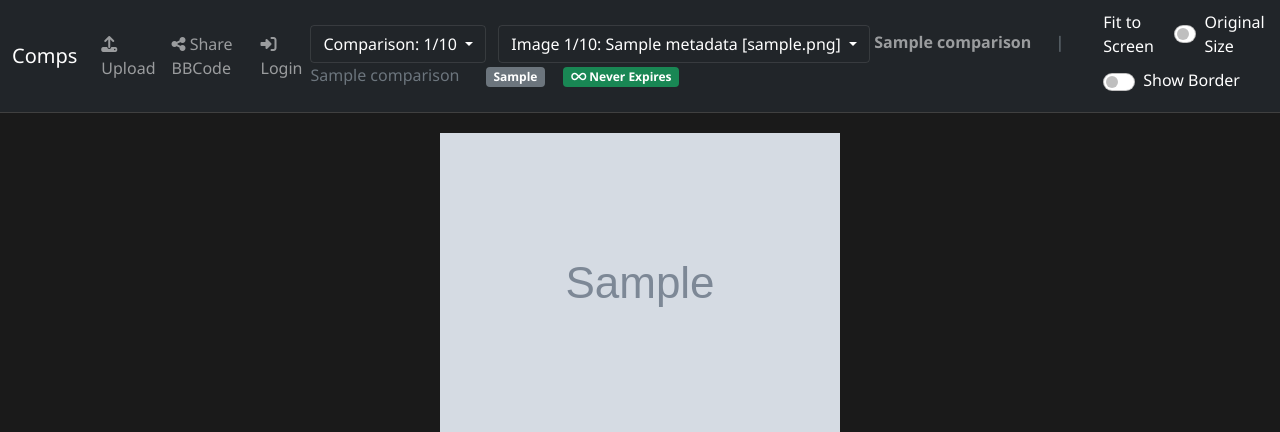
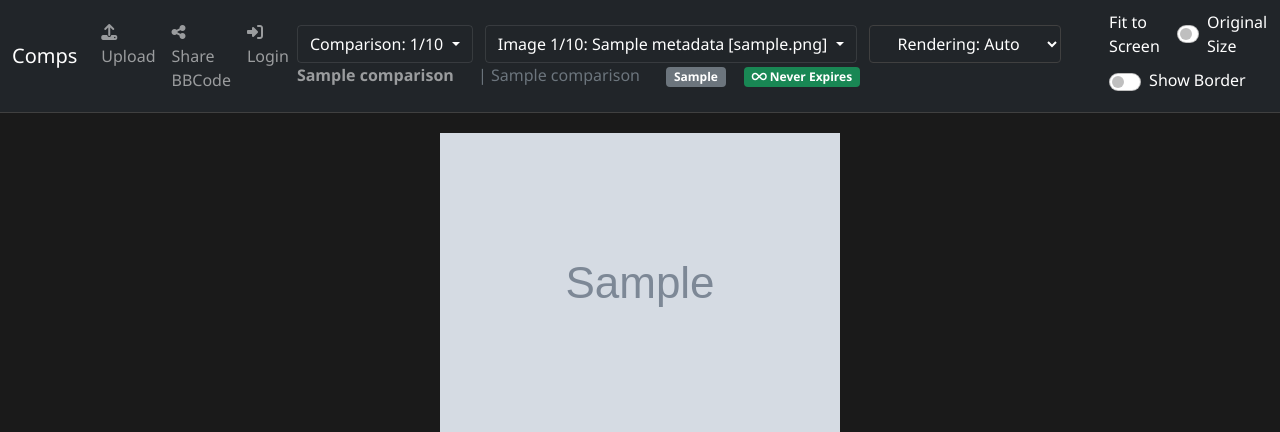
Before and after one commit to thezak48/comps, a FastAPI app: page /compare/1 in a window 1280 px wide. Shown: the top 432 px of the page. Run offline with FastAPI, Linux system fonts and the light colour scheme; tables that the repository leaves empty hold one stand-in row (values such as "Sample post"); grey boxes marked "Sample" are stand-in pictures.

Commit message:
feat(comparison): :sparkles: allow user to set image-rendering mode

```diff
--- a/static/css/style.css
+++ b/static/css/style.css
@@ -903,3 +903,39 @@ body {
     background-color: #2d2d2d;
     border-bottom: 1px solid #404040;
 }
+
+.btn-group select.btn-secondary:hover {
+    background-color: #404040;
+    border-color: #505050;
+}
+
+.btn-group select.btn-secondary:focus {
+    outline: none;
+    box-shadow: 0 0 0 2px rgba(255,255,255,0.25);
+}
+
+.btn-group select.btn-secondary option {
+    background-color: #212529;
+    color: #fff;
+    padding: 8px;
+}
+
+/* Image rendering dropdown specific styles */
+#imageRendering,
+#mobileImageRendering {
+    background-color: #212529;
+    color: #fff;
+    border: 1px solid #404040;
+}
+
+#imageRendering option,
+#mobileImageRendering option {
+    background-color: #212529;
+    color: #fff;
+    padding: 8px;
+}
+
+#imageRendering option:hover,
+#mobileImageRendering option:hover {
+    background-color: #404040;
+}
--- a/static/js/compare.js
+++ b/static/js/compare.js
@@ -9,13 +9,18 @@ const mobileCurrentRowSpan = document.getElementById('mobileCurrentRow');
 const mobileCurrentColumnSpan = document.getElementById('mobileCurrentColumn');
 const mobileTotalRowsSpan = document.getElementById('mobileTotalRows');
 const copyBBCodeBtn = document.querySelector('#copyBBCodeBtn')
+const toggleFitSwitch = document.querySelector('#toggleFit') || { addEventListener: () => {}};
+const toggleBorderSwitch = document.getElementById('toggleBorder') || { addEventListener: () => {} };
+const imageRenderingSelect = document.getElementById('imageRendering') || { addEventListener: () => {} };
 
-/**
- * Sets a cookie with the given name, value, and expiration days
- * @param {string} name - The name of the cookie
- * @param {string} value - The value to store in the cookie
- * @param {number} days - Number of days until the cookie expires
- */
+// Initialize state from cookies
+toggleFitSwitch.checked = false;
+toggleBorderSwitch.checked = false;
+
+// Check for saved rendering preference
+const savedRendering = getCookie('imageRendering') || 'auto';
+imageRenderingSelect.value = savedRendering;
+
 function setCookie(name, value, days) {
     const date = new Date();
     date.setTime(date.getTime() + (days * 24 * 60 * 60 * 1000));
@@ -23,11 +28,6 @@ function setCookie(name, value, days) {
     document.cookie = name + "=" + value + ";" + expires + ";path=/";
 }
 
-/**
- * Gets a cookie value by name
- * @param {string} name - The name of the cookie to retrieve
- * @returns {string} The cookie value or empty string if not found
- */
 function getCookie(name) {
     const cookieName = name + "=";
     const cookies = document.cookie.split(';');
@@ -42,30 +42,13 @@ function getCookie(name) {
 
 let currentRowIndex = 0;
 
-// Safely get DOM elements with error handling
-const toggleFitSwitch = document.querySelector('#toggleFit') || { addEventListener: () => {}};
-const toggleBorderSwitch = document.getElementById('toggleBorder') || { addEventListener: () => {} };
-
-toggleFitSwitch.checked = false;
-toggleBorderSwitch.checked = false;
-
-// Check for saved view preference in cookie
-const savedViewMode = getCookie('imageViewMode');
-if (savedViewMode === 'original') {
-    toggleFitSwitch.checked = true;
-    // We'll apply this setting after the image is loaded
-}
-
-// Mobile controls
 const mobileToggleFitSwitch = document.querySelector('#mobileToggleFit') || { addEventListener: () => {}};
 const mobileToggleBorderSwitch = document.getElementById('mobileToggleBorder') || { addEventListener: () => {} };
-mobileToggleFitSwitch.checked = toggleFitSwitch.checked; // Sync with desktop toggle
+mobileToggleFitSwitch.checked = toggleFitSwitch.checked;
 
-// Initialize scroll behavior with proper overflow handling
 const imageViewer = document.querySelector('.image-viewer');
 
 function isInSameColumn(currentIndex, newIndex) {
-    // Check if indices are valid
     if (newIndex < 0 || newIndex >= imageUrls.length) {
         return false;
     }
@@ -83,17 +66,12 @@ function navigateToColumn(direction) {
     const newColumn = currentPos.column + direction;
     const currentRow = currentPos.row;
 
-    // Handle wrapping for right arrow
     if (direction > 0 && newColumn >= totalColumns) {
-        // Wrap to first column in same row
         absoluteIndex = currentRow * totalColumns;
     }
-    // Handle wrapping for left arrow
     else if (direction < 0 && newColumn < 0) {
-        // Wrap to last column in same row
         absoluteIndex = (currentRow * totalColumns) + (totalColumns - 1);
     }
-    // Normal column navigation within bounds
     else if (newColumn >= 0 && newColumn < totalColumns) {
         absoluteIndex = (currentRow * totalColumns) + newColumn;
     }
@@ -121,7 +99,6 @@ document.addEventListener('keydown', (e) => {
            break;
         case 'ArrowUp':
             e.preventDefault();
-            // Navigate up one row
             const prevRow = absoluteIndex - totalColumns;
             if (prevRow >= 0) {
                 absoluteIndex = prevRow;
@@ -131,7 +108,6 @@ document.addEventListener('keydown', (e) => {
            break;
         case 'ArrowDown':
             e.preventDefault();
-            // Navigate down one row
             const nextRow = absoluteIndex + totalColumns;
             if (nextRow < imageUrls.length) {
                 absoluteIndex = nextRow;
@@ -159,24 +135,20 @@ function updateDisplay() {
     currentImageInfoSpan.textContent = `${currentImageName} [${currentImageSize}]`;
     document.title = `Compare - ${currentImageName}`;
 
-    // Update mobile info displays if they exist
     if (mobileCurrentImageInfoSpan) {
         mobileCurrentImageInfoSpan.textContent = `${currentImageName} [${currentImageSize}]`;
     }
 
-    // Add touch swipe detection for mobile
     if ('ontouchstart' in window) {
         setupTouchNavigation();
     }
 }
 
 function updateNavigation() {
-    // Ensure index is within bounds
     absoluteIndex = Math.max(0, Math.min(absoluteIndex, imageUrls.length - 1));
     const { column, row } = calculatePosition(absoluteIndex);
     currentRowSpan.textContent = row + 1;
 
-    // Update mobile navigation elements if they exist
     if (mobileCurrentRowSpan) {
         mobileCurrentRowSpan.textContent = row + 1;
         mobileCurrentColumnSpan.textContent = column + 1;
@@ -197,14 +169,12 @@ function updateDots() {
         indicator.classList.toggle('active', parseInt(indicator.dataset.column, 10) === column));
 }
 
-// Add dropdown navigation handlers
 document.querySelectorAll('[data-row]').forEach(item => {
     item.addEventListener('click', (e) => {
         e.preventDefault();
         const newRow = parseInt(e.target.dataset.row, 10);
         const currentCol = absoluteIndex % totalColumns;
 
-        // Validate new position
         const newIndex = (newRow * totalColumns) + currentCol;
         if (newIndex >= imageUrls.length) {
             return;
@@ -221,7 +191,6 @@ document.querySelectorAll('[data-column]').forEach(item => {
         const newCol = parseInt(e.target.dataset.column, 10);
         const currentRow = Math.floor(absoluteIndex / totalColumns);
 
-        // Validate new position
         const newIndex = (currentRow * totalColumns) + newCol;
         if (newIndex >= imageUrls.length) {
             return;
@@ -232,25 +201,20 @@ document.querySelectorAll('[data-column]').forEach(item => {
     });
 });
 
-// Add click handler for image navigation
 currentImage.addEventListener('click', () => {
     const currentPos = calculatePosition(absoluteIndex);
     const nextIndex = absoluteIndex + 1;
 
-    // If next index is in the same row, move to it
     if (Math.floor(nextIndex / totalColumns) === currentPos.row) {
         absoluteIndex = nextIndex;
     } else {
-        // If at end of row, go back to first image in row
         absoluteIndex = currentPos.row * totalColumns;
     }
 
-    // Update display and navigation
     updateDisplay();
     updateNavigation();
 });
 
-// Setup touch navigation for mobile devices
 function setupTouchNavigation() {
     let touchStartX = 0;
     let touchEndX = 0;
@@ -272,18 +236,14 @@ function setupTouchNavigation() {
         const xDiff = touchStartX - touchEndX;
         const yDiff = touchStartY - touchEndY;
 
-        // Determine if the swipe was primarily horizontal or vertical
         if (Math.abs(xDiff) > Math.abs(yDiff)) {
             if (xDiff > 50) {
-                // Swipe left - go to next column
                 navigateToColumn(1);
             } else if (xDiff < -50) {
-                // Swipe right - go to previous column
                 navigateToColumn(-1);
             }
         } else {
             if (yDiff > 50) {
-                // Swipe up - go to previous row
                 const prevRow = absoluteIndex - totalColumns;
                 if (prevRow >= 0) {
                     absoluteIndex = prevRow;
@@ -291,7 +251,6 @@ function setupTouchNavigation() {
                     updateNavigation();
                 }
             } else if (yDiff < -50) {
-                // Swipe down - go to next row
                 const nextRow = absoluteIndex + totalColumns;
                 if (nextRow < imageUrls.length) {
                     absoluteIndex = nextRow;
@@ -306,40 +265,29 @@ function setupTouchNavigation() {
 toggleFitSwitch.addEventListener('change', (event) => {
     const isImageFit = !event.target.checked;
 
-    // Toggle fit class on image
     currentImage.classList.toggle('fit', isImageFit);
-
-    // Toggle fit-mode class on image viewer
     imageViewer.classList.toggle('fit-mode', isImageFit);
 
-    // Save preference to cookie (30 day expiration)
     const viewMode = isImageFit ? 'fit' : 'original';
     setCookie('imageViewMode', viewMode, 30);
 
-    // Handle cursor and scroll behavior
     if (isImageFit) {
-        // Reset scroll position when switching to fit mode
         imageViewer.scrollTo(0, 0);
         currentImage.style.cursor = 'pointer';
     } else {
-        // First reset scroll position
         imageViewer.scrollTo(0, 0);
 
-        // Create a wrapper if it doesn't exist
         let imageContainer = document.querySelector('.image-container');
         if (!imageContainer) {
             imageContainer = document.createElement('div');
             imageContainer.className = 'image-container';
 
-            // Move the image into the container
             const parent = currentImage.parentNode;
             parent.appendChild(imageContainer);
             imageContainer.appendChild(currentImage);
         }
 
-        // Use a timeout to ensure the DOM has updated
         setTimeout(() => {
-            // Ensure we're at the top of the image
             imageViewer.scrollTo(0, 0);
         }, 50);
 
@@ -347,39 +295,28 @@ toggleFitSwitch.addEventListener('change', (event) => {
     }
 });
 
-// Mobile toggle fit switch
 mobileToggleFitSwitch.addEventListener('change', (event) => {
     const isImageFit = !event.target.checked;
 
-    // Toggle fit class on image
     currentImage.classList.toggle('fit', isImageFit);
-
-    // Toggle fit-mode class on image viewer
     imageViewer.classList.toggle('fit-mode', isImageFit);
 
-    // Sync with desktop toggle
     toggleFitSwitch.checked = !isImageFit;
 
-    // Save preference to cookie (30 day expiration)
     const viewMode = isImageFit ? 'fit' : 'original';
     setCookie('imageViewMode', viewMode, 30);
 
-    // Handle cursor and scroll behavior
     if (isImageFit) {
-        // Reset scroll position when switching to fit mode
         imageViewer.scrollTo(0, 0);
         currentImage.style.cursor = 'pointer';
     } else {
-        // First reset scroll position
         imageViewer.scrollTo(0, 0);
 
-        // Create a wrapper if it doesn't exist
         let imageContainer = document.querySelector('.image-container');
         if (!imageContainer) {
             imageContainer = document.createElement('div');
             imageContainer.className = 'image-container';
 
-            // Move the image into the container
             const parent = currentImage.parentNode;
             parent.appendChild(imageContainer);
             imageContainer.appendChild(currentImage);
@@ -393,22 +330,36 @@ toggleBorderSwitch.addEventListener('change', (event) => {
     const showBorder = event.target.checked;
     currentImage.style.border = showBorder ? '1px solid #ccc' : 'none';
 
-    // Sync with mobile toggle
     if (mobileToggleBorderSwitch) {
         mobileToggleBorderSwitch.checked = showBorder;
     }
 });
 
-// Mobile toggle border switch
 mobileToggleBorderSwitch.addEventListener('change', (event) => {
     const showBorder = event.target.checked;
     currentImage.style.border = showBorder ? '1px solid #ccc' : 'none';
 
-    // Sync with desktop toggle
     toggleBorderSwitch.checked = showBorder;
 });
 
-// BBCode Share functionality
+// Image rendering controls
+imageRenderingSelect.addEventListener('change', (event) => {
+    const renderingMode = event.target.value;
+    currentImage.style.imageRendering = renderingMode;
+
+    const mobileSelect = document.getElementById('mobileImageRendering');
+    if (mobileSelect) {
+        mobileSelect.value = renderingMode;
+    }
+
+    setCookie('imageRendering', renderingMode, 30);
+});
+
+document.getElementById('mobileImageRendering')?.addEventListener('change', (event) => {
+    imageRenderingSelect.value = event.target.value;
+    imageRenderingSelect.dispatchEvent(new Event('change'));
+});
+
 document.getElementById('shareBBCodeBtn').addEventListener('click', function() {
     showBBCodeModal();
 });
@@ -419,40 +370,30 @@ function showBBCodeModal() {
     bbcodeModal.show();
 }
 
-// Mobile BBCode Share functionality
 document.getElementById('mobileShareBBCodeBtn')?.addEventListener('click', function() {
     showBBCodeModal();
 });
 
 function generateBBCode() {
-    // Get all unique column names (custom names)
     const columnNames = [];
     for (let col = 0; col < totalColumns; col++) {
-        // Get the image name from the first row of each column
         const index = col;
         const name = imageNames[index] || `Column ${col+1}`;
-        // Extract just the filename without extension and path
         const simpleName = name.split('/').pop().split('\\').pop().split('.')[0];
         columnNames.push(simpleName);
     }
 
-    // Generate the BBCode
     let bbcode = `[comparison=${columnNames.join(', ')}]\n`;
 
-    // Add all image URLs for all rows
     for (let row = 0; row < totalRows; row++) {
-        // Add all columns in this row
         for (let col = 0; col < totalColumns; col++) {
-            // Calculate the index in the flat array
             const index = (row * totalColumns) + col;
 
-            // Make sure the index is valid
             if (index < imageUrls.length) {
                 bbcode += `${window.location.origin}/uploads/${imageUrls[index]}\n`;
             }
         }
 
-        // Add a blank line between rows for readability (except after the last row)
         if (row < totalRows - 1) {
             bbcode += '\n';
         }
@@ -476,19 +417,15 @@ copyBBCodeBtn.addEventListener('click', async () => {
     }
 })
 
-// Initialize display
 updateDisplay();
 updateNavigation();
 
-// Apply saved view mode preference after initialization
 document.addEventListener('DOMContentLoaded', () => {
     const savedViewMode = getCookie('imageViewMode');
     if (savedViewMode === 'original') {
-        // Apply original size mode
         currentImage.classList.remove('fit');
         imageViewer.classList.remove('fit-mode');
-        toggleFitSwitch.checked = true;
-        mobileToggleFitSwitch.checked = true;
-        currentImage.style.cursor = 'move';
     }
+
+    currentImage.style.imageRendering = savedRendering;
 });
--- a/templates/compare.html
+++ b/templates/compare.html
@@ -59,6 +59,14 @@
                         {% for column in range(total_columns) %}
                             <a class="dropdown-item" href="#" data-column="{{ column }}">Image {{ column + 1 }}/{{ total_columns }}: {{ image_names[column] }} [{{ image_sizes[column] }}]</a>
                         {% endfor %}
+                    </div>
+                    <div class="dropdown d-inline-block ms-2">
+                        <select id="imageRendering" class="btn btn-secondary dropdown-toggle">
+                            <option value="auto">Rendering: Auto</option>
+                            <option value="smooth">Rendering: Smooth</option>
+                            <option value="crisp-edges">Rendering: Crisp</option>
+                            <option value="pixelated">Rendering: Pixel</option>
+                        </select>
                     </div>
                 </div>
                 {% if metadata %}
@@ -144,6 +152,15 @@
                     <input class="form-check-input" type="checkbox" role="switch" id="mobileToggleBorder">
                 </div>
 
+                <div class="dropdown d-inline-block ms-2">
+                    <select id="mobileImageRendering" class="btn btn-secondary dropdown-toggle">
+                        <option value="auto">Rendering: Auto</option>
+                        <option value="smooth">Rendering: Smooth</option>
+                        <option value="crisp-edges">Rendering: Crisp</option>
+                        <option value="pixelated">Rendering: Pixel</option>
+                    </select>
+                </div>
+
                 <a href="#" id="mobileShareBBCodeBtn" class="btn btn-secondary w-100 mb-2"><i class="fa fa-share-alt"></i> Share BBCode</a>
             </div>
         </div>
```
